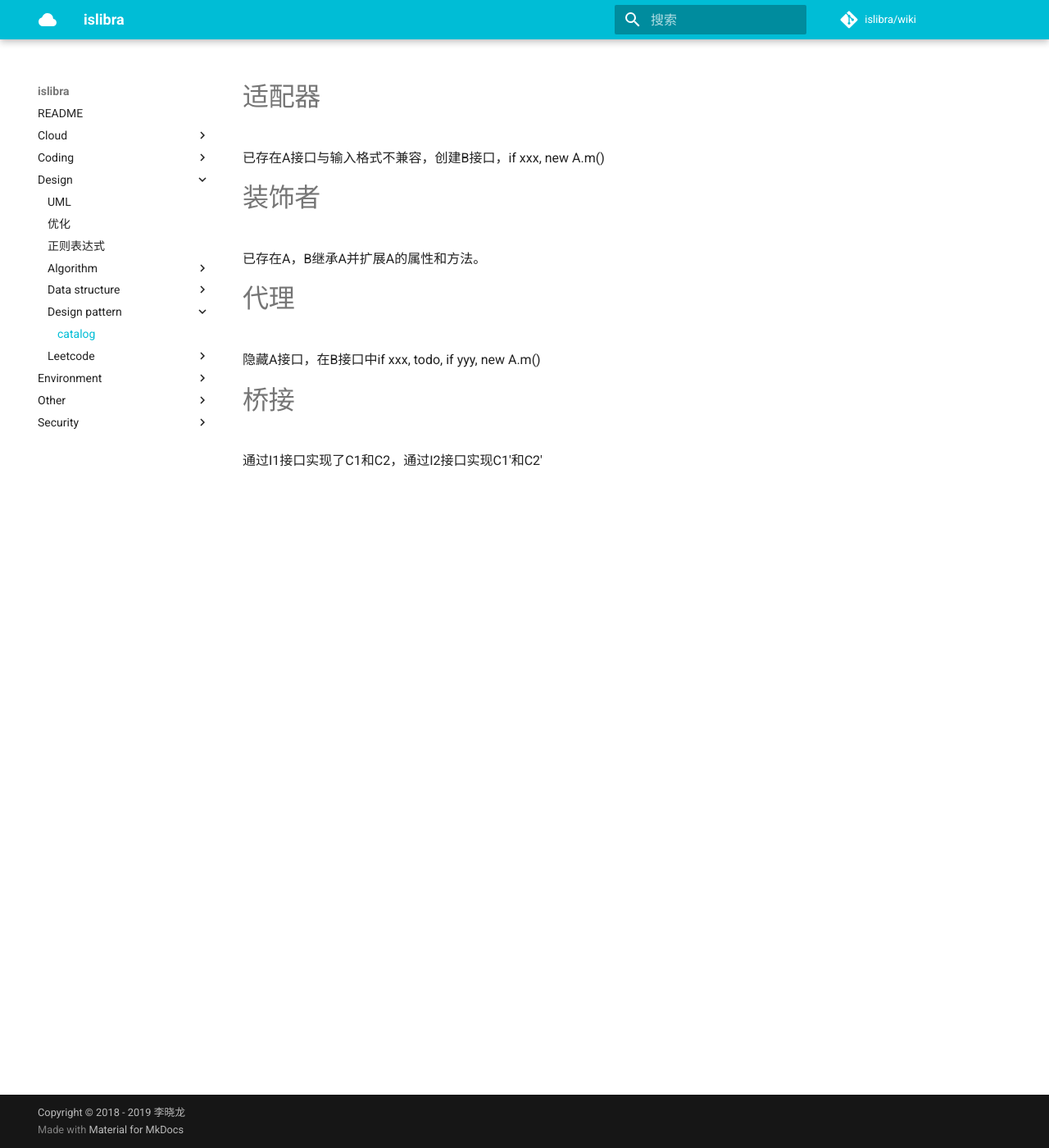
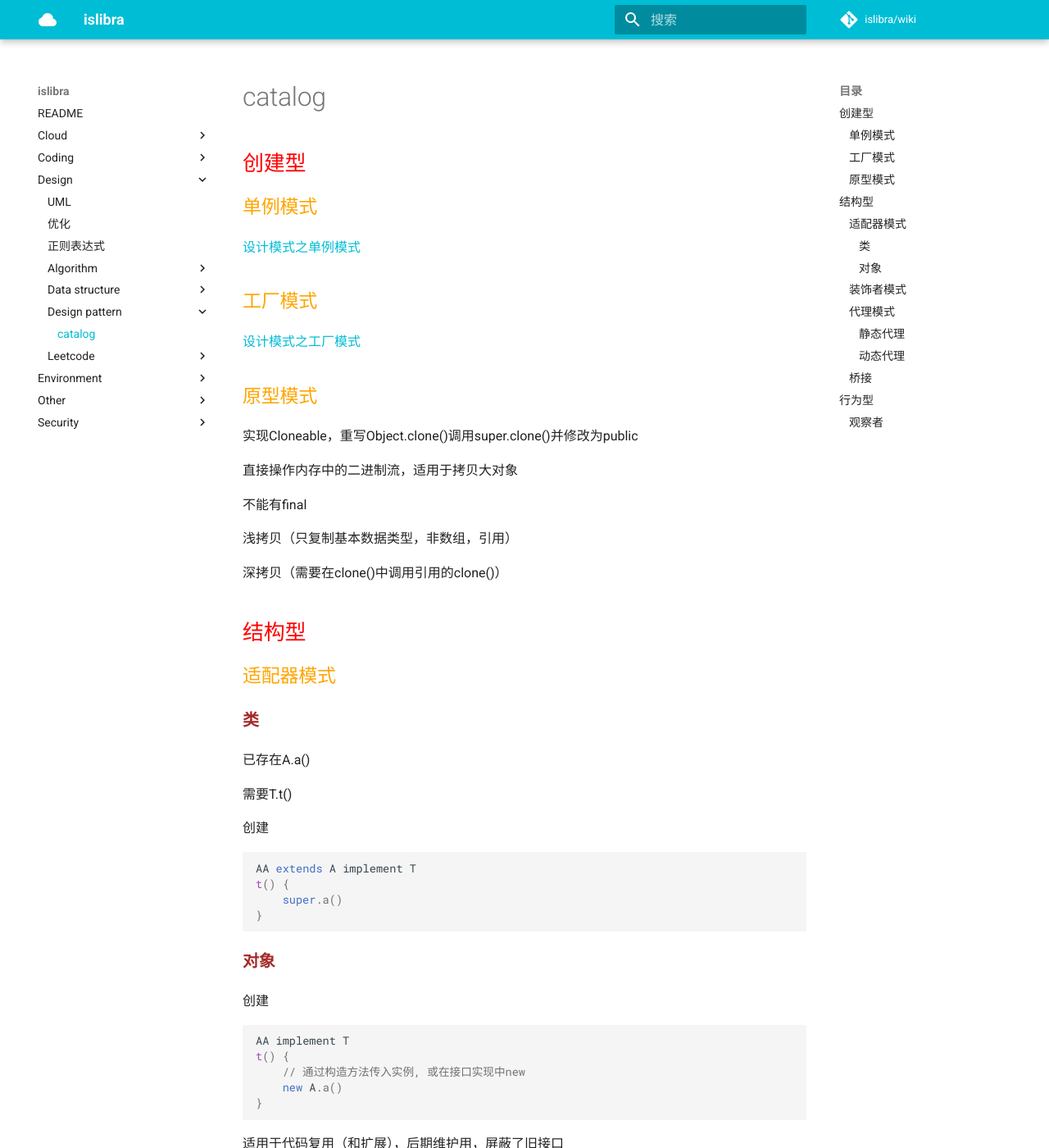
Before and after one commit to islibra/wiki, an MkDocs documentation site: the page built from docs/design/design_pattern/catalog.md, in a window 1280 px wide and 1400 px high. Shown: the whole window at 82% size. Built offline with MkDocs 1.6.1 and Material for MkDocs 9.7.7, drawn with Linux system fonts in a browser that asks for light colours; comment, search, counter and statistics services are not loaded; some of the changed text lies outside the part shown.

Commit message:
Update catalog.md

````diff
--- a/docs/design/design_pattern/catalog.md
+++ b/docs/design/design_pattern/catalog.md
@@ -1,19 +1,115 @@
----
-title: catalog
----
+# catalog
 
-# 适配器
+## 创建型
 
-已存在A接口与输入格式不兼容，创建B接口，if xxx, new A.m()
+### 单例模式
 
-# 装饰者
+[设计模式之单例模式](https://www.cnblogs.com/aaroncnblogs/p/8586892.html)
 
-已存在A，B继承A并扩展A的属性和方法。
+### 工厂模式
 
-# 代理
+[设计模式之工厂模式](https://www.cnblogs.com/aaroncnblogs/p/8609161.html)
 
-隐藏A接口，在B接口中if xxx, todo, if yyy, new A.m()
+### 原型模式
 
-# 桥接
+实现Cloneable，重写Object.clone()调用super.clone()并修改为public
+
+直接操作内存中的二进制流，适用于拷贝大对象
+
+不能有final
+
+浅拷贝（只复制基本数据类型，非数组，引用）
+
+深拷贝（需要在clone()中调用引用的clone()）
+
+## 结构型
+
+### 适配器模式
+
+#### 类
+
+已存在A.a()
+
+需要T.t()
+
+创建
+
+```java
+AA extends A implement T
+t() {
+    super.a()
+}
+```
+
+#### 对象
+
+创建
+
+```java
+AA implement T
+t() {
+    // 通过构造方法传入实例, 或在接口实现中new
+    new A.a()
+}
+```
+
+适用于代码复用（和扩展），后期维护用，屏蔽了旧接口
+
+### 装饰者模式
+
+```java
+New {
+    Old o
+    a() {
+        // todo sth other
+        o.a()
+    }
+}
+```
+
+比继承更灵活，适用于增加新功能（临时扩展），旧接口仍可用
+
+### 代理模式
+
+隐藏A接口
+
+#### 静态代理
+
+```java
+P {
+    R r
+    m() {
+        // todo
+        r.m()
+    }
+}
+```
+
+#### 动态代理
+
+反射
+
+### 桥接
 
 通过I1接口实现了C1和C2，通过I2接口实现C1'和C2'
+
+
+## 行为型
+
+### 观察者
+
+```java
+S {
+    Vector<o>
+    addo
+    delo
+    notifyo() {
+        for V
+        o.update()
+    }
+    dosth() {
+        // todo
+        notifyo()
+    }
+}
+```
````
